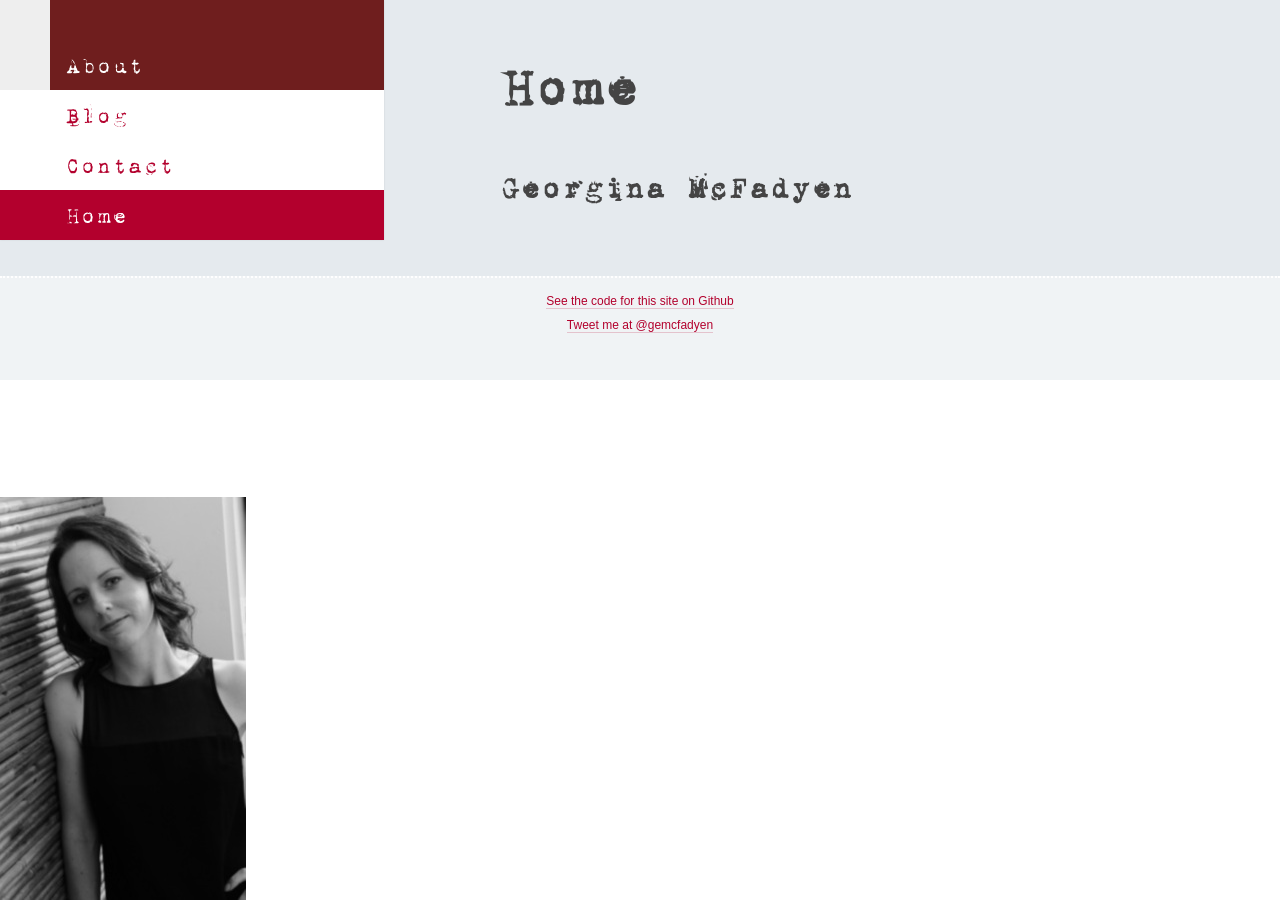
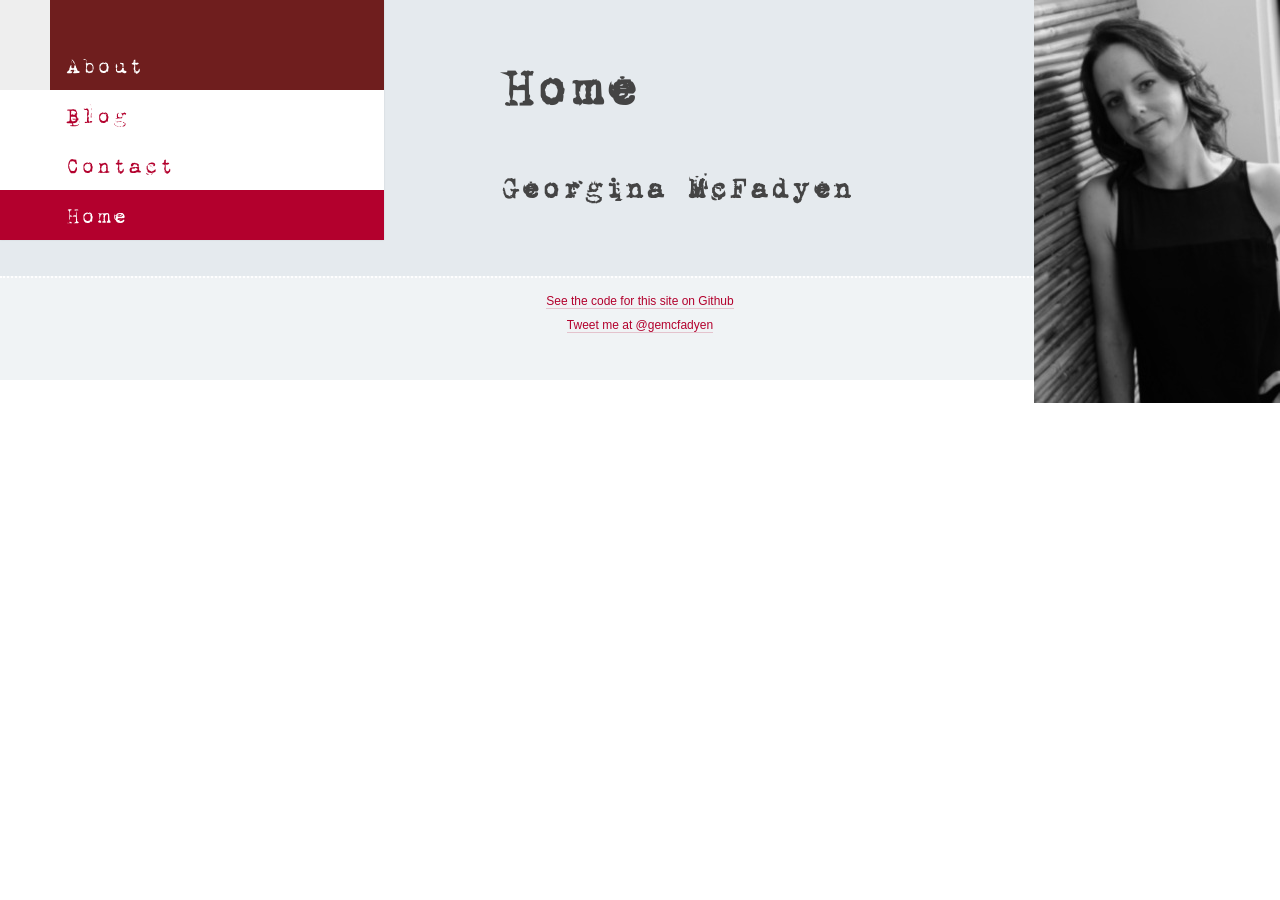
Before and after one commit to gemcfadyen/georginam.com, a Jekyll site: the page built from index.md, in a window 1280 px wide. Built offline with Jekyll 4.4.1, drawn with Linux system fonts in a browser that asks for light colours; Markdown is read by kramdown in place of the engine named in the settings.

Commit message:
Reverted positioning of picture

```diff
--- a/css/main.css
+++ b/css/main.css
@@ -359,8 +359,8 @@ main {
 .img-wrapper {
     margin: 0;
     position: absolute;
-    bottom: 0;
-    left: 0;
+    top: 0;
+    right: 0;
     }
 
 main .img-wrapper {
```
